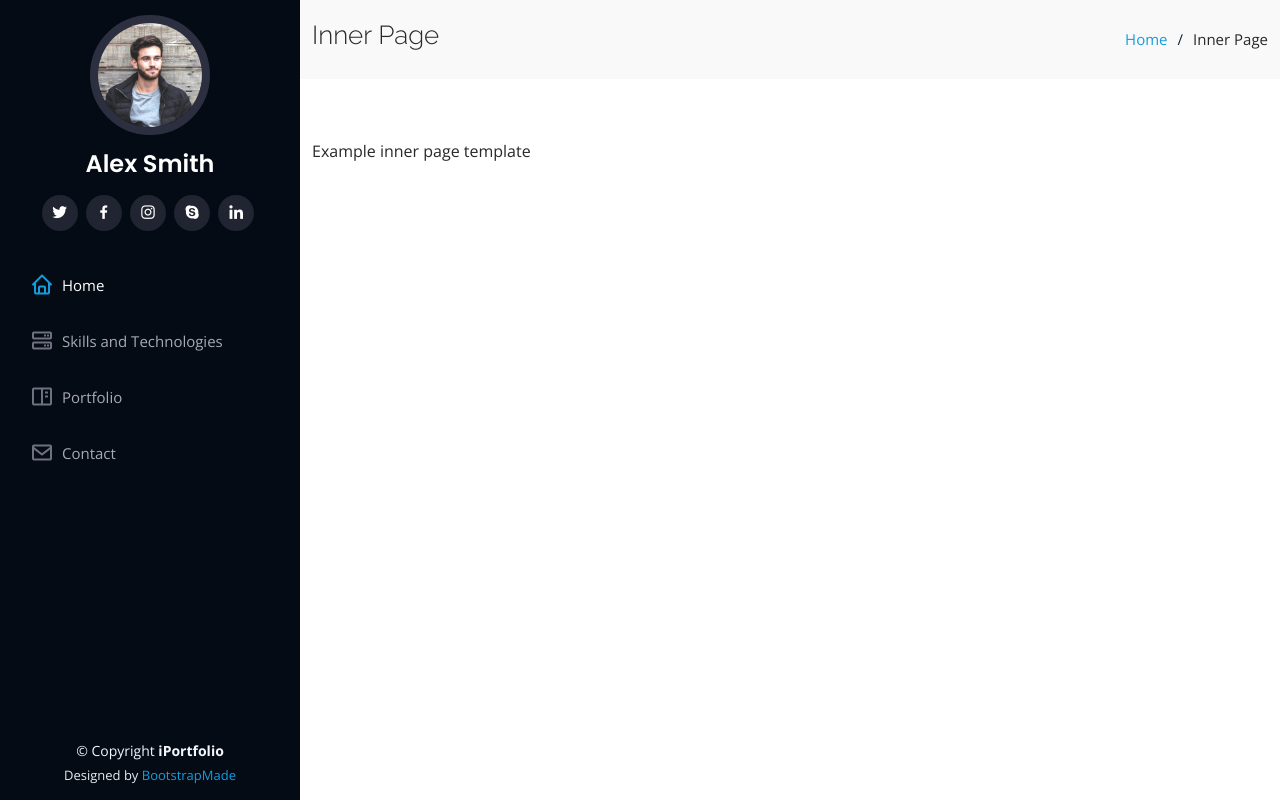
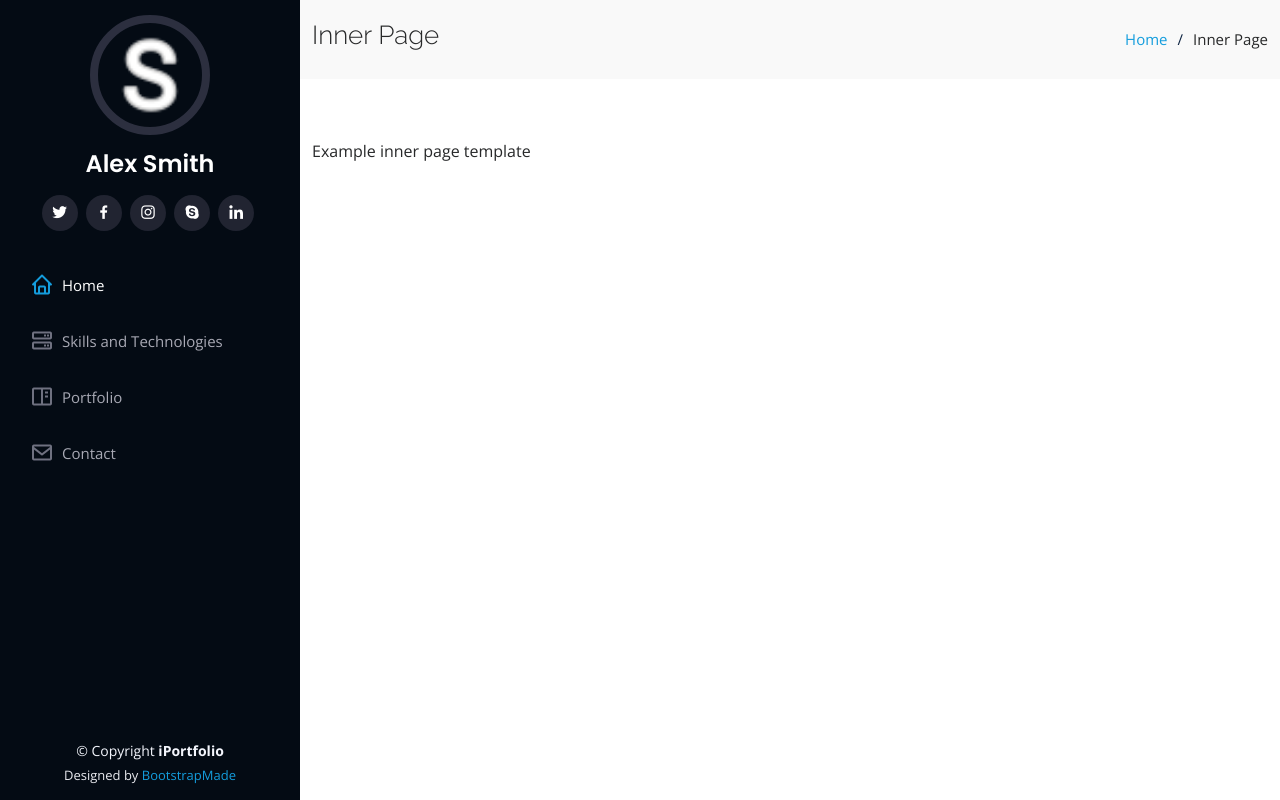
Before and after one commit to friosteven/friosteven.github.io, a plain HTML site: page inner-page.html in a window 1280 px wide. Drawn offline with nearby package versions, Linux system fonts and the light colour scheme; files whose address does not match are found by name.

Commit message:
ui improvements

```diff
--- a/inner-page.html
+++ b/inner-page.html
@@ -45,7 +45,7 @@
     <div class="d-flex flex-column">
 
       <div class="profile">
-        <img src="assets/img/profile-img.jpg" alt="" class="img-fluid rounded-circle">
+        <img src="assets/img/profile.png" alt="" class="img-fluid rounded-circle">
         <h1 class="text-light"><a href="index.html">Alex Smith</a></h1>
         <div class="social-links mt-3 text-center">
           <a href="#" class="twitter"><i class="bx bxl-twitter"></i></a>
```
Also changed, not shown: index.html (+1 -1 lines), assets/img/profile.png (renamed from assets/img/icons8-s-48.png).
